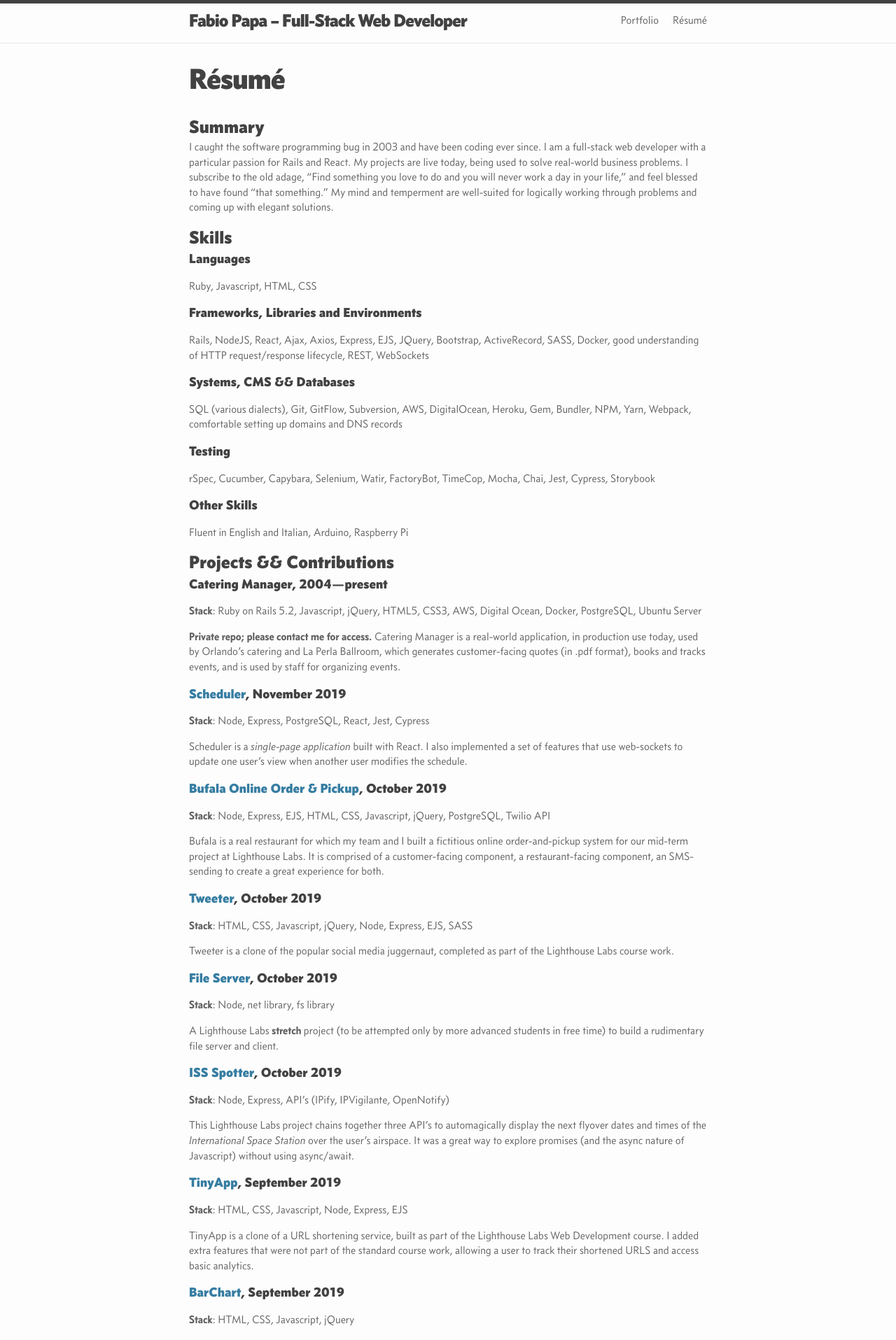
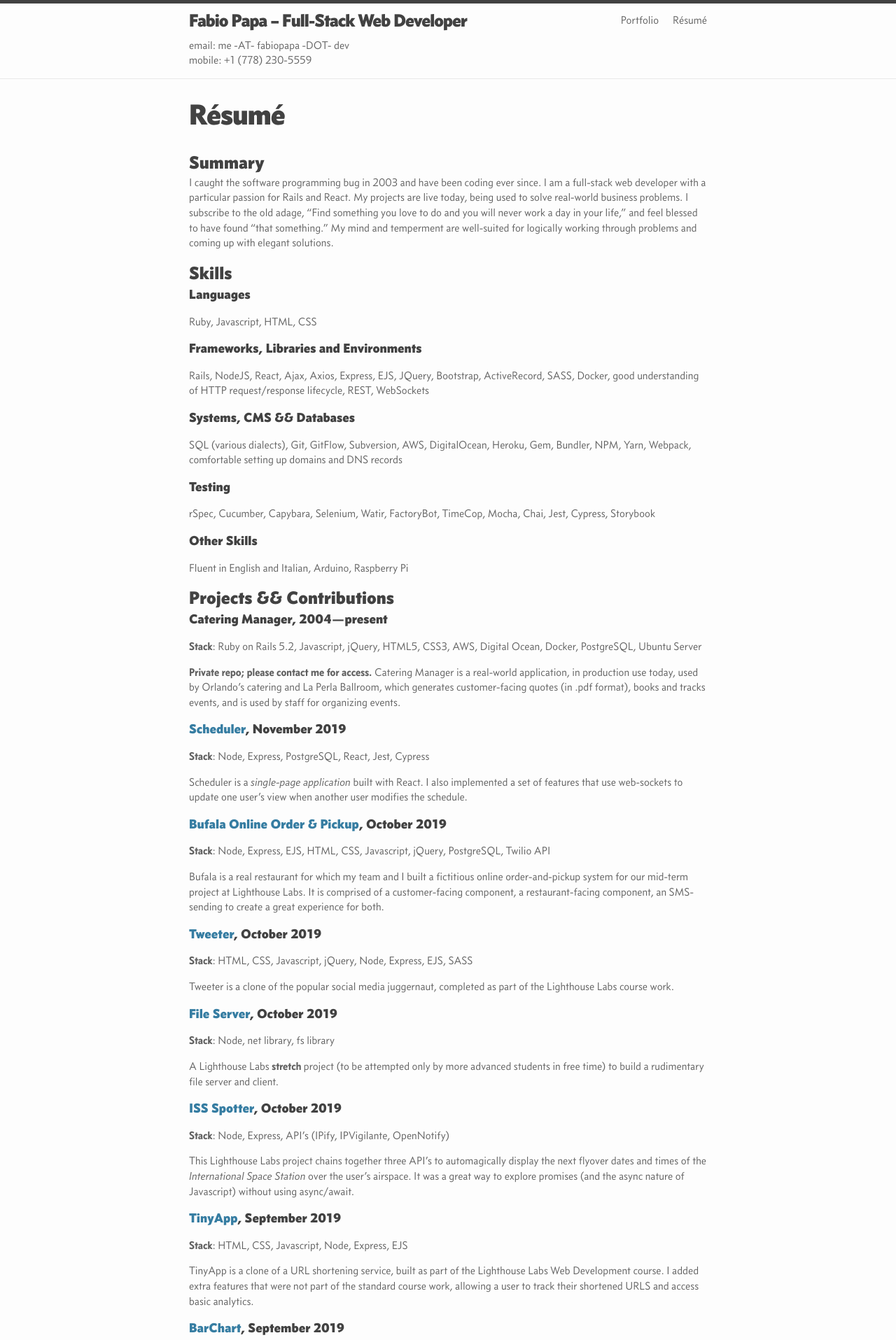
Before and after one commit to fapapa/fapapa.github.io, a Jekyll site: the page built from resume.md, in a window 1280 px wide. Shown: the top 1915 px of the page at 70% size. Built offline with Jekyll 4.4.1, drawn with Linux system fonts in a browser that asks for light colours.

Commit message:
Add email/phone to top of resume for easy access

```diff
--- a/_config.yml
+++ b/_config.yml
@@ -15,6 +15,7 @@
 # in the templates via {{ site.myvariable }}.
 title: Fabio Papa – Full-Stack Web Developer
 email: "me -AT- fabiopapa -DOT- dev"
+phone: +1 (778) 230-5559
 description: >- # this means to ignore newlines until "baseurl:"
   Organized, independent, self-motivated developer with 16 years of *Ruby on
   Rails* and front-end programming experience. Passion for communicating
--- /dev/null
+++ b/_includes/contact_info_header.html
@@ -0,0 +1,35 @@
+<header class="site-header" role="banner">
+
+  <div class="wrapper">
+    {%- assign default_paths = site.pages | map: "path" -%}
+    {%- assign page_paths = site.header_pages | default: default_paths -%}
+    <a class="site-title" rel="author" href="{{ "/" | relative_url }}">{{ site.title | escape }}</a>
+
+    {%- if page_paths -%}
+      <nav class="site-nav">
+        <input type="checkbox" id="nav-trigger" class="nav-trigger" />
+        <label for="nav-trigger">
+          <span class="menu-icon">
+            <svg viewBox="0 0 18 15" width="18px" height="15px">
+              <path d="M18,1.484c0,0.82-0.665,1.484-1.484,1.484H1.484C0.665,2.969,0,2.304,0,1.484l0,0C0,0.665,0.665,0,1.484,0 h15.032C17.335,0,18,0.665,18,1.484L18,1.484z M18,7.516C18,8.335,17.335,9,16.516,9H1.484C0.665,9,0,8.335,0,7.516l0,0 c0-0.82,0.665-1.484,1.484-1.484h15.032C17.335,6.031,18,6.696,18,7.516L18,7.516z M18,13.516C18,14.335,17.335,15,16.516,15H1.484 C0.665,15,0,14.335,0,13.516l0,0c0-0.82,0.665-1.483,1.484-1.483h15.032C17.335,12.031,18,12.695,18,13.516L18,13.516z"/>
+            </svg>
+          </span>
+        </label>
+
+        <div class="trigger">
+          {%- for path in page_paths -%}
+            {%- assign my_page = site.pages | where: "path", path | first -%}
+            {%- if my_page.title -%}
+            <a class="page-link" href="{{ my_page.url | relative_url }}">{{ my_page.title | escape }}</a>
+            {%- endif -%}
+          {%- endfor -%}
+        </div>
+      </nav>
+    {%- endif -%}
+
+    <ul class="contact-list">
+      <li>email: {{ site.email }}</li>
+      <li>mobile: {{ site.phone }}</li>
+    </ul>
+  </div>
+</header>
--- /dev/null
+++ b/_layouts/res.html
@@ -0,0 +1,20 @@
+<!DOCTYPE html>
+<html lang="{{ page.lang | default: site.lang | default: "en" }}">
+
+  {%- include head.html -%}
+
+  <body>
+
+    {%- include contact_info_header.html -%}
+
+    <main class="page-content" aria-label="Content">
+      <div class="wrapper">
+        {{ content }}
+      </div>
+    </main>
+
+    {%- include footer.html -%}
+
+  </body>
+
+</html>
--- /dev/null
+++ b/_layouts/resume.html
@@ -0,0 +1,14 @@
+---
+layout: res
+---
+<article class="post">
+
+  <header class="post-header">
+    <h1 class="post-title">{{ page.title | escape }}</h1>
+  </header>
+
+  <div class="post-content" id="{{ page.id }}">
+    {{ content }}
+  </div>
+
+</article>
--- a/_sass/general.scss
+++ b/_sass/general.scss
@@ -1,3 +1,7 @@
+header .contact-list {
+  clear: both;
+}
+
 .post-content {
   h1, h2 { margin-bottom: 0px; }
   h1 {
```
Also changed, not shown: resume.md (+1 -1 lines).
